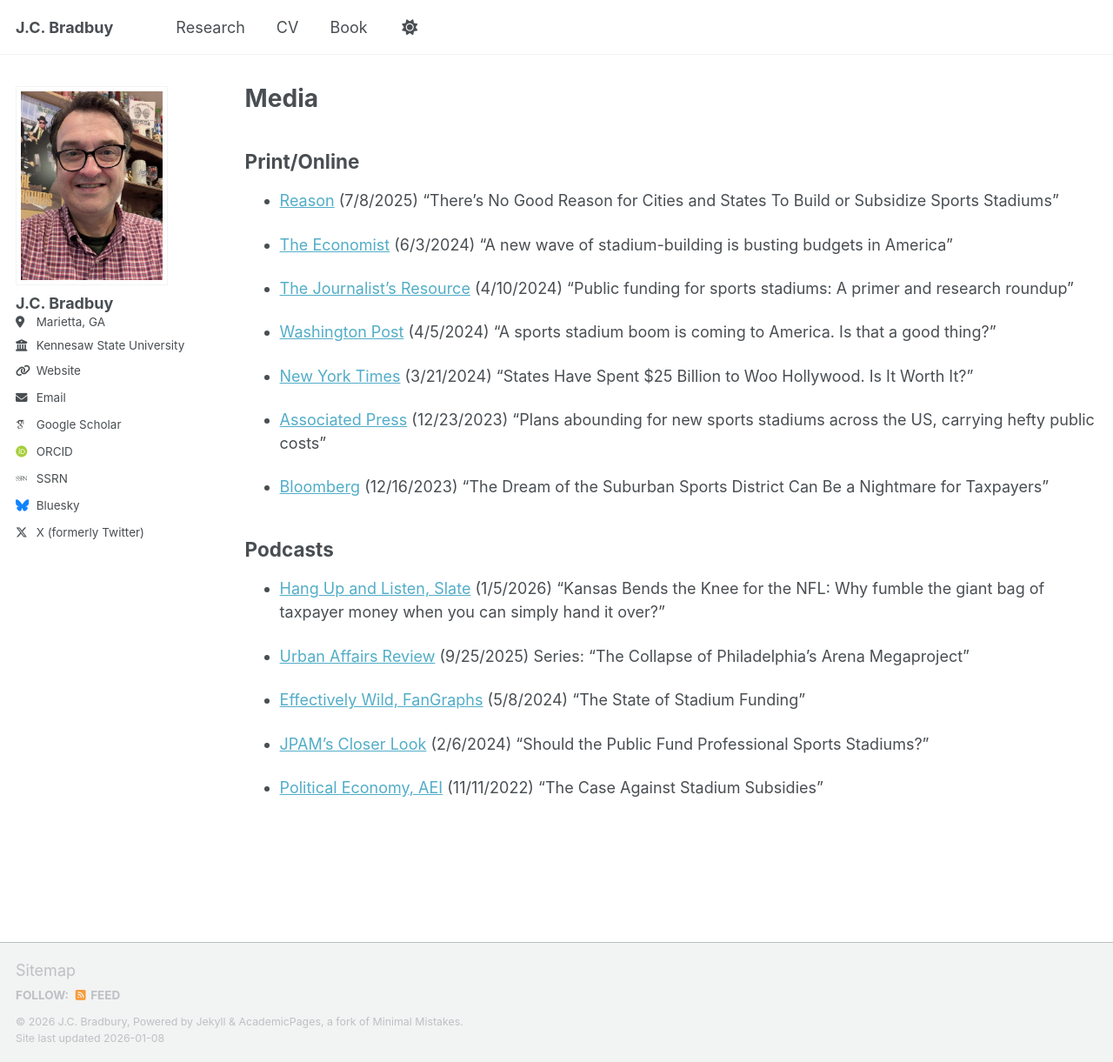
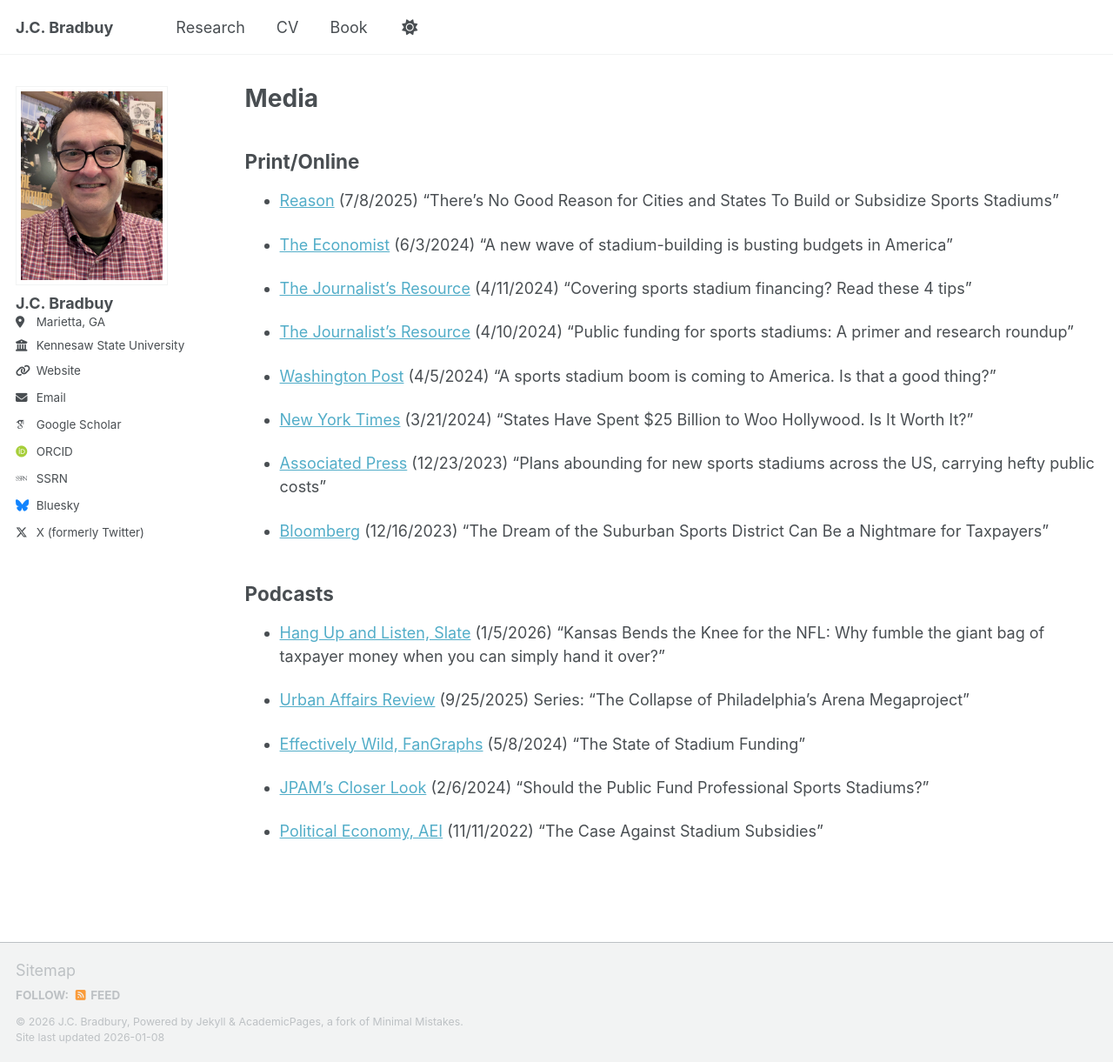
Before and after one commit to jcbradbury/jcbradbury.github.io, a Jekyll site: the page built from _pages/media.md, in a window 1280 px wide and 1221 px high. Shown: the whole window at 87% size. Built offline with Jekyll 4.4.1, drawn with Linux system fonts in a browser that asks for light colours; some web fonts are replaced; a script bundle is joined from its source files by our own code; library files that are not in the unit come from our copies.

Commit message:
Update media.md

```diff
--- a/_pages/media.md
+++ b/_pages/media.md
@@ -10,6 +10,8 @@
 - [Reason](https://reason.com/2025/07/08/theres-no-good-reason-for-cities-and-states-to-build-or-subsidize-sports-stadiums/) (7/8/2025) "There's No Good Reason for Cities and States To Build or Subsidize Sports Stadiums"
 
 - [The Economist](https://www.economist.com/united-states/2024/06/03/a-new-wave-of-stadium-building-is-busting-budgets-in-america) (6/3/2024) "A new wave of stadium-building is busting budgets in America"
+
+- [The Journalist's Resource](https://journalistsresource.org/politics-and-government/economic-impact-sports-stadiums-reporting-tips/) (4/11/2024) "Covering sports stadium financing? Read these 4 tips"
 
 - [The Journalist's Resource](https://journalistsresource.org/economics/sports-stadium-public-financing/) (4/10/2024) "Public funding for sports stadiums: A primer and research roundup"
 
```
